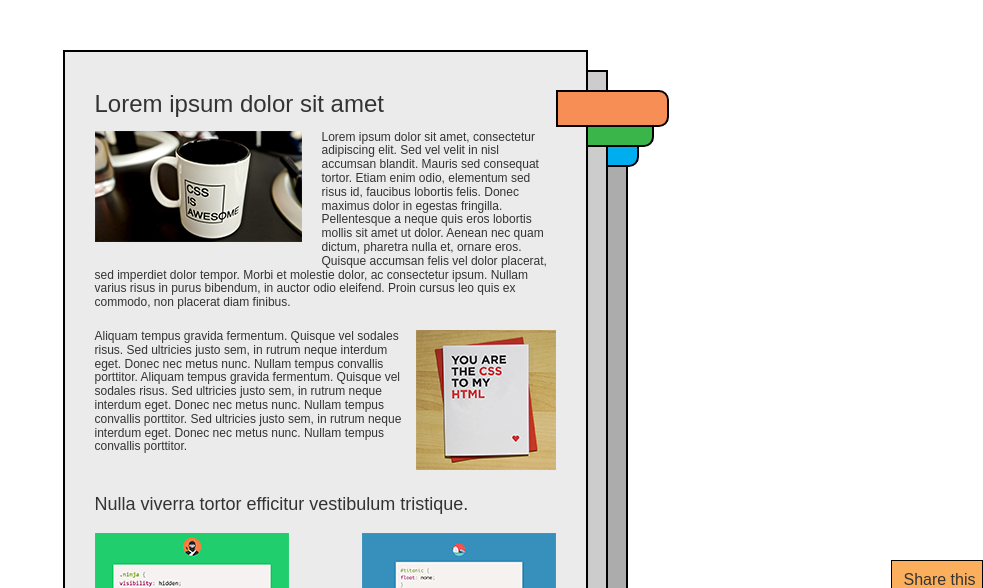
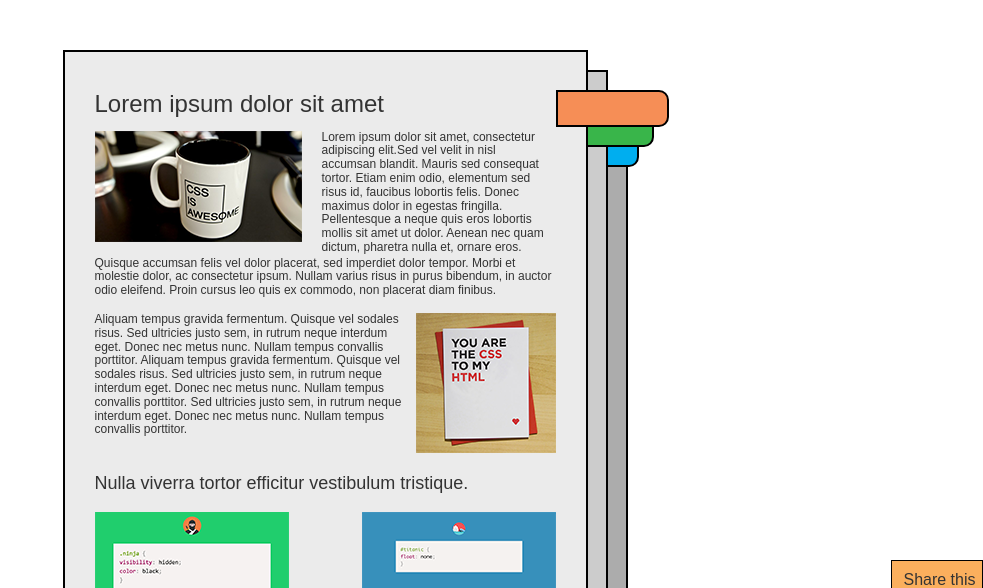
Before and after one commit to AnnaKudriasheva/positioning-floats, a plain HTML site: page index.html in a window 1280 px wide. Shown: the part 130-718 px from the top of the page, without its empty margins (297-1280 px from the left). Drawn offline with Linux system fonts and the light colour scheme.

Commit message:
positioning-floats/fix: fix some styles

```diff
--- a/index.html
+++ b/index.html
@@ -3,12 +3,11 @@
 <head>
     <meta charset="UTF-8">
     <title>Positioning&Floats</title>
-
     <link rel="stylesheet" href="style/style.css">
     <link rel="stylesheet" href="style/normalize.css">
 </head>
 <body>
-<section class="content">
+<section class="wrapper">
     <main>
         <section class="page last"></section>
         <section class="bookmark blue"></section>
@@ -19,37 +18,50 @@
                 <h1>Lorem ipsum dolor sit amet</h1>
                 <section class="main-text">
                     <article>
-                        <p class="paragraph"><img src="img/css_is_awesome.png" alt="" class="left-img">
-                            Lorem ipsum dolor sit amet, consectetur adipiscing elit.
-                            Sed vel velit in nisl accumsan blandit. Mauris sed consequat tortor.
-                            Etiam enim odio, elementum sed risus id, faucibus lobortis felis.
-                            Donec maximus dolor in egestas fringilla. Pellentesque
-                            a neque quis eros lobortis mollis sit amet ut dolor.
-                            Aenean nec quam dictum, pharetra nulla et, ornare eros.
-                            Quisque accumsan felis vel dolor placerat, sed imperdiet dolor tempor.
-                            Morbi et molestie dolor, ac consectetur ipsum.
-                            Nullam varius risus in purus bibendum, in auctor odio eleifend.
-                            Proin cursus leo quis ex commodo, non placerat diam finibus.
+                        <p>
+                            <img src="img/css_awesome.png"
+                                 alt="" class="left-img">
+                            Lorem ipsum dolor sit amet, consectetur adipiscing
+                            elit.Sed vel velit in nisl accumsan blandit.
+                            Mauris sed consequat tortor. Etiam enim odio,
+                            elementum sed risus id, faucibus lobortis felis.
+                            Donec maximus dolor in egestas fringilla.
+                            Pellentesque a neque quis eros lobortis mollis
+                            sit amet ut dolor.
+                            Aenean nec quam dictum, pharetra nulla et, ornare
+                            eros.
                         </p>
-                        <p class="paragraph"><img src="img/css_to_my_html.png" alt="" class="right-img">
+                        <p>
+                            Quisque accumsan felis vel dolor placerat,
+                            sed imperdiet dolor tempor. Morbi et molestie dolor,
+                            ac consectetur ipsum. Nullam varius risus in purus
+                            bibendum, in auctor odio eleifend. Proin cursus leo
+                            quis ex commodo, non placerat diam finibus.
+                        </p>
+                        <p>
+                            <img src="img/css_to_my_html.png"
+                                 alt="" class="right-img">
                             Aliquam tempus gravida fermentum.
-                            Quisque vel sodales risus. Sed ultricies justo sem, in rutrum neque interdum eget.
-                            Donec nec metus nunc. Nullam tempus convallis porttitor. Aliquam tempus gravida fermentum.
-                            Quisque vel sodales risus. Sed ultricies justo sem, in rutrum neque interdum eget.
-                            Donec nec metus nunc. Nullam tempus convallis porttitor.
-                            Sed ultricies justo sem, in rutrum neque interdum eget. Donec nec metus nunc.
-                            Nullam tempus convallis porttitor.
+                            Quisque vel sodales risus. Sed ultricies justo sem,
+                            in rutrum neque interdum eget. Donec nec metus nunc.
+                            Nullam tempus convallis porttitor. Aliquam tempus
+                            gravida fermentum. Quisque vel sodales risus.
+                            Sed ultricies justo sem, in rutrum neque interdum
+                            eget. Donec nec metus nunc. Nullam tempus convallis
+                            porttitor. Sed ultricies justo sem, in rutrum neque
+                            interdum eget. Donec nec metus nunc. Nullam tempus
+                            convallis porttitor.
                         </p>
                     </article>
                 </section>
                 <h2>Nulla viverra tortor efficitur vestibulum tristique.</h2>
                 <section class="pictures">
                     <article>
-                        <img src="img/green_joke.png" alt="">
+                        <img class="left" src="img/green_joke.png" alt="">
                         <img class="right" src="img/blue_joke.png" alt="">
                     </article>
                     <article>
-                        <img src="img/light_green.png" alt="">
+                        <img class="left" src="img/light_green.png" alt="">
                         <img class="right" src="img/red_joke.png" alt="">
                     </article>
                 </section>
--- a/style/style.css
+++ b/style/style.css
@@ -19,7 +19,7 @@ body {
     color: #333333;
 }
 
-.content {
+.wrapper {
     padding-top: 200px;
     margin: 0 auto;
     width: 562px;
@@ -105,7 +105,12 @@ a {
     margin-bottom: 20px;
 }
 
-.main-text article:after {
+.main-text p {
+    font-size: 0.75em;
+}
+
+.main-text p:after,
+.pictures article:after {
     content: '';
     display: block;
     height: 0;
@@ -113,9 +118,12 @@ a {
     visibility: hidden;
 }
 
-.paragraph {
-    margin-bottom: 20px;
-    font-size: 0.75em;
+.main-text p:first-child {
+    margin-right: 6px;
+}
+
+.main-text p:nth-child(2) {
+    margin-bottom: 15px;
 }
 
 .left-img {
@@ -126,21 +134,24 @@ a {
 
 .right-img {
     float: right;
-    padding-left: 5px;
+    padding-left: 8px;
     max-width: 240px;
 }
 
 .pictures {
     margin-top: 18px;
-    margin-bottom: 15px;
 }
 
 .pictures img {
     max-width: 195px;
 }
 
-.pictures article:first-child {
-    padding-bottom: 15px;
+.pictures article {
+    margin-bottom: 15px;
+}
+
+.left {
+    float: left;
 }
 
 .right {
@@ -148,7 +159,8 @@ a {
 }
 
 footer {
-    margin-bottom: 15px;
+    padding-top: 10px;
+    padding-bottom: 15px;
 }
 
 footer p {
@@ -161,7 +173,6 @@ footer p {
     bottom: 40px;
     right: 0;
     width: 90px;
-    min-height: 68px;
     background-color: #fbaf5d;
     border: 1px solid black;
 }
@@ -171,9 +182,13 @@ footer p {
 }
 
 .share-links section:first-child {
-    padding: 10px 2px 3px 7px;
+    padding: 10px 2px 8px 7px;
 }
 
 .links-img {
     margin-top: 5px;
 }
+
+.links-img img {
+    max-width: 22px;
+}
```
Also changed, not shown: img/css_awesome.png (added), img/css_is_awesome.png (deleted).
